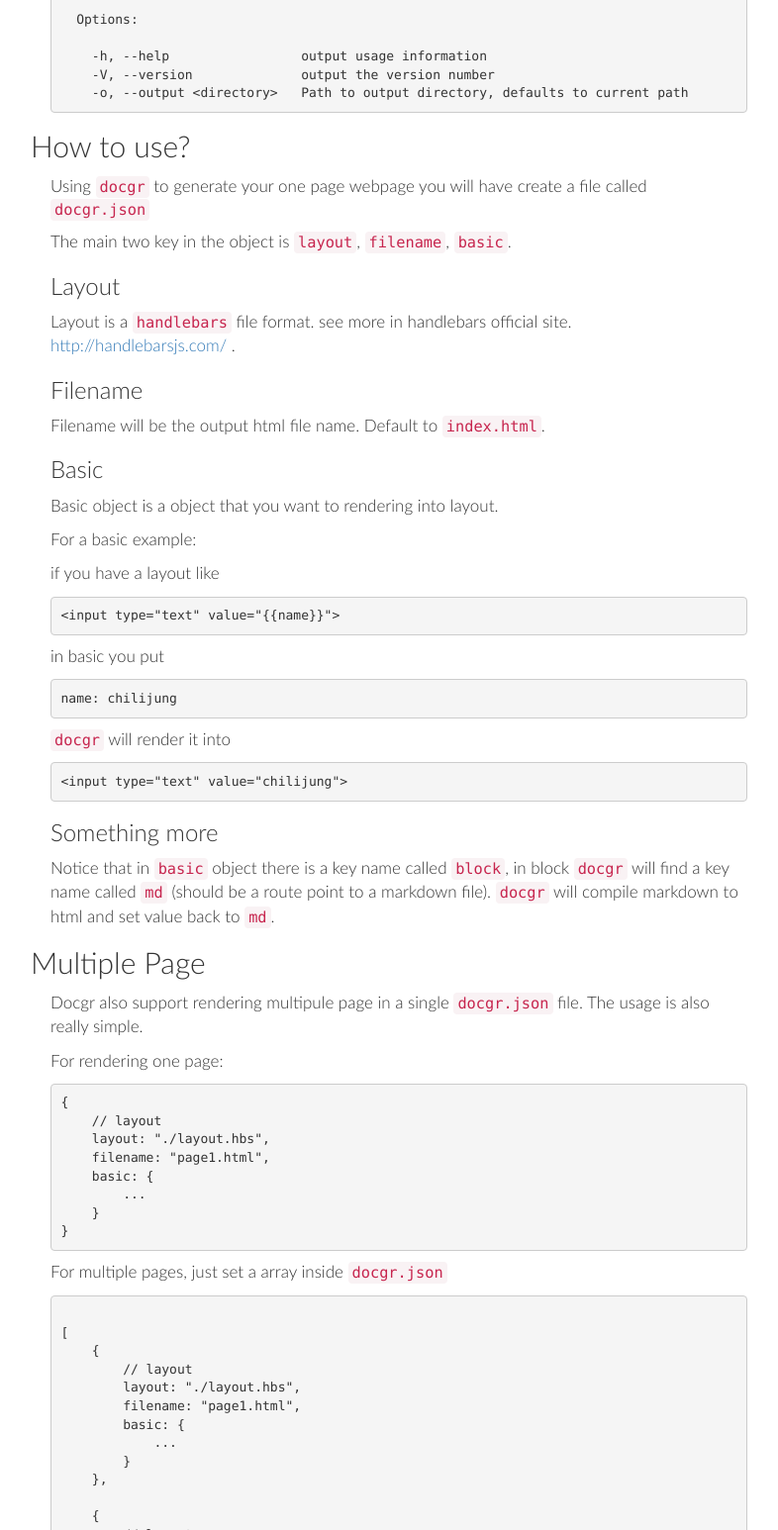
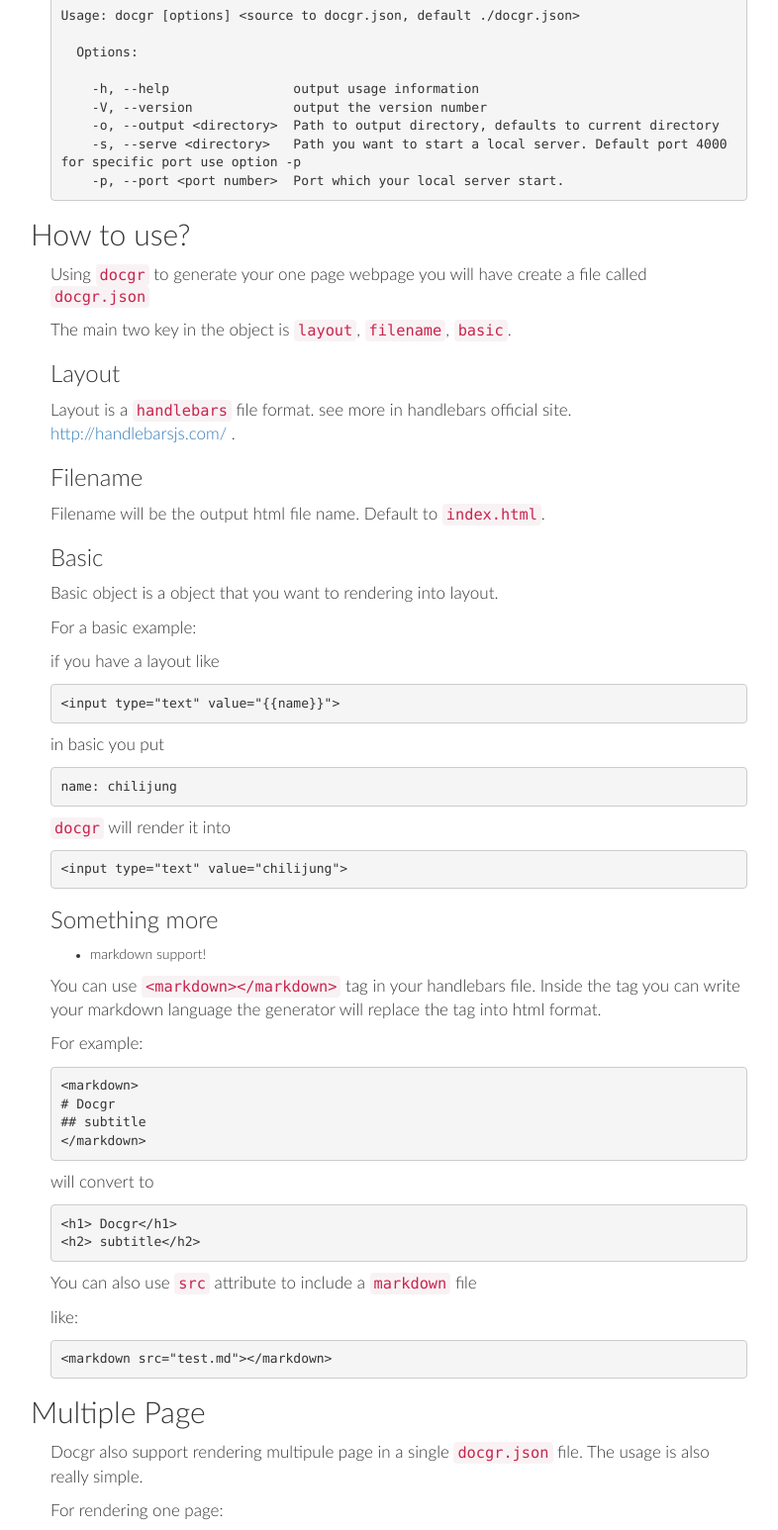
Before and after one commit to marvinwu/canner, a website: page doc/index.html in a window 1280 px wide. Shown: the part 694-2240 px from the top of the page at 99% size, without its empty margins (336-1122 px from the left). Drawn offline with nearby package versions, Linux system fonts and the light colour scheme.

Commit message:
update doc

```diff
--- a/doc/index.html
+++ b/doc/index.html
@@ -114,7 +114,8 @@
                   <a id="basic"></a>
                     Docgr
                 </div>
-                ./md/basic/basic.md
+                <h2 id="docgr-is-a-one-page-website-generator-">Docgr is a one page website generator.</h2>
+
                 <div class="md">
 
                     <h2>
@@ -132,7 +133,8 @@
                   <a id="usage"></a>
                     Usage
                 </div>
-                ./md/usage/intro.md
+                <p><strong>Warning still buggy, not stable yet</strong></p>
+
                 <div class="md">
 
                     <h2>
@@ -150,9 +152,11 @@
 
   Options:
 
-    -h, --help                 output usage information
-    -V, --version              output the version number
-    -o, --output &lt;directory&gt;   Path to output directory, defaults to current path
+    -h, --help                output usage information
+    -V, --version             output the version number
+    -o, --output &lt;directory&gt;  Path to output directory, defaults to current directory
+    -s, --serve &lt;directory&gt;   Path you want to start a local server. Default port 4000 for specific port use option -p
+    -p, --port &lt;port number&gt;  Port which your local server start.
 </code></pre>
 
                     <h2>
@@ -175,8 +179,22 @@
 </code></pre><p><code>docgr</code> will render it into </p>
 <pre><code>&lt;input type="text" value="chilijung"&gt;
 </code></pre><h3 id="something-more">Something more</h3>
-<p>Notice that in <code>basic</code> object there is a key name called <code>block</code>, in block <code>docgr</code> will find a key name called <code>md</code> (should be a route point to a markdown file). <code>docgr</code> will compile markdown to html and set value back to <code>md</code>.</p>
-
+<ul>
+<li>markdown support!</li>
+</ul>
+<p>You can use <code>&lt;markdown&gt;&lt;/markdown&gt;</code> tag in your handlebars file. Inside the tag you can write your markdown language the generator will replace the tag into html format.</p>
+<p>For example:</p>
+<pre><code>&lt;markdown&gt;
+# Docgr
+## subtitle
+&lt;/markdown&gt;
+</code></pre><p>will convert to </p>
+<pre><code>&lt;h1&gt; Docgr&lt;/h1&gt;
+&lt;h2&gt; subtitle&lt;/h2&gt;
+</code></pre><p>You can also use <code>src</code> attribute to include a <code>markdown</code> file</p>
+<p>like:</p>
+<pre><code>&lt;markdown src="test.md"&gt;&lt;/markdown&gt;
+</code></pre>
 
                     <h2>
                       <a id="multi"></a>
@@ -224,8 +242,9 @@
 <pre><code class="lang-js">{
     // necessary, point to your layout (handlebars)
     "layout": "./template/default.hbs",
+    "filename": "index.html",
 
-    // necessary
+    // necessary, values render into handlbars
     "basic": {
         // the objects are optional, according to your layout (render by handlebars).
         "title": "Docgr",
@@ -256,8 +275,6 @@
             "UA": "UA-49242122-1",
             "url": "datagarage.io"
         },
-
-        // necessary, block should be a array and contain with title, anchor, md..., each array is a top level topic of the list, sub object contains the sub subject in the topic.
         "block": [
 
             // topic 1
@@ -307,7 +324,8 @@
                   <a id="license"></a>
                     License
                 </div>
-                ./md/license/license.md
+                <p>MIT <a href="http://github.com/chiliung">@chilijung</a></p>
+
                 <div class="md">
 
                 </div>
--- a/doc/template/default.hbs
+++ b/doc/template/default.hbs
@@ -59,7 +59,8 @@
                   <a id="{{anchor}}"></a>
                     {{title}}
                 </div>
-                {{{md}}}
+                <markdown src="{{{md}}}">
+                </markdown>
                 <div class="md">
                   {{#each sub}}
                     <h2>
```
